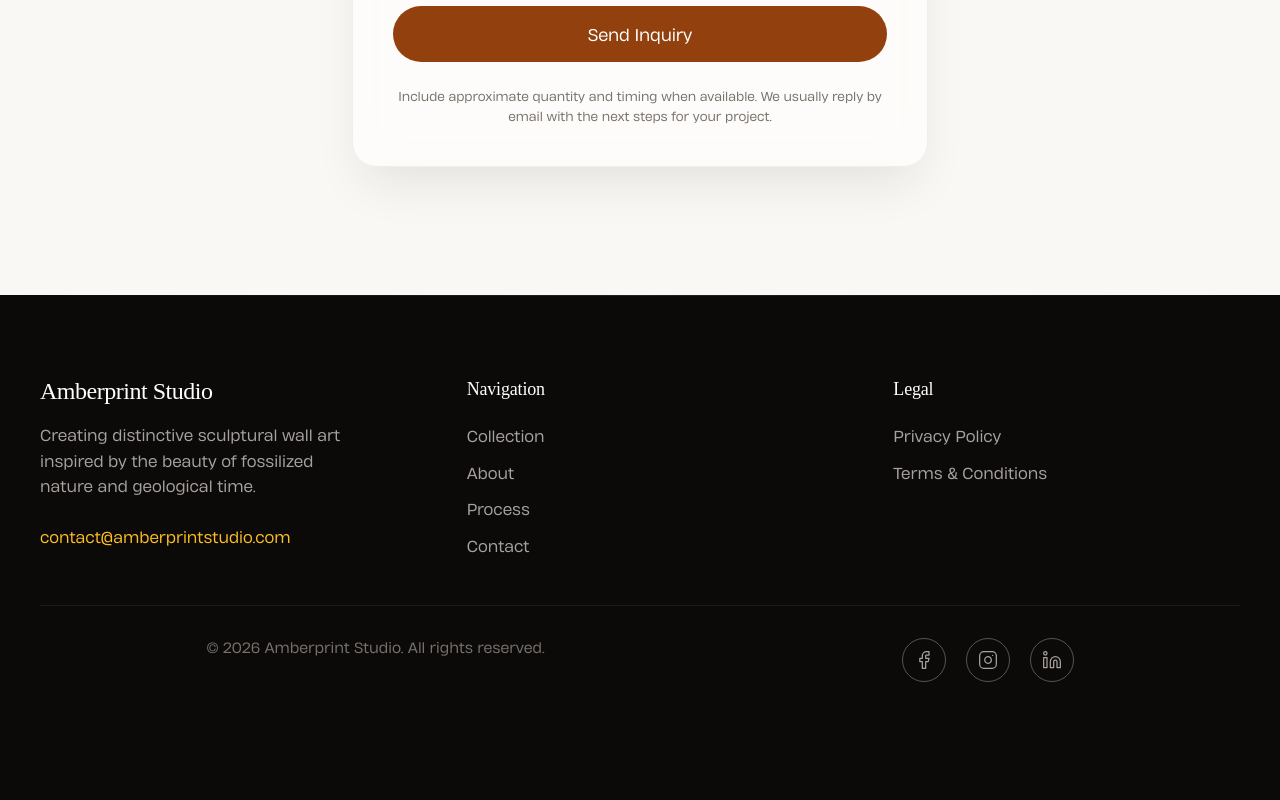
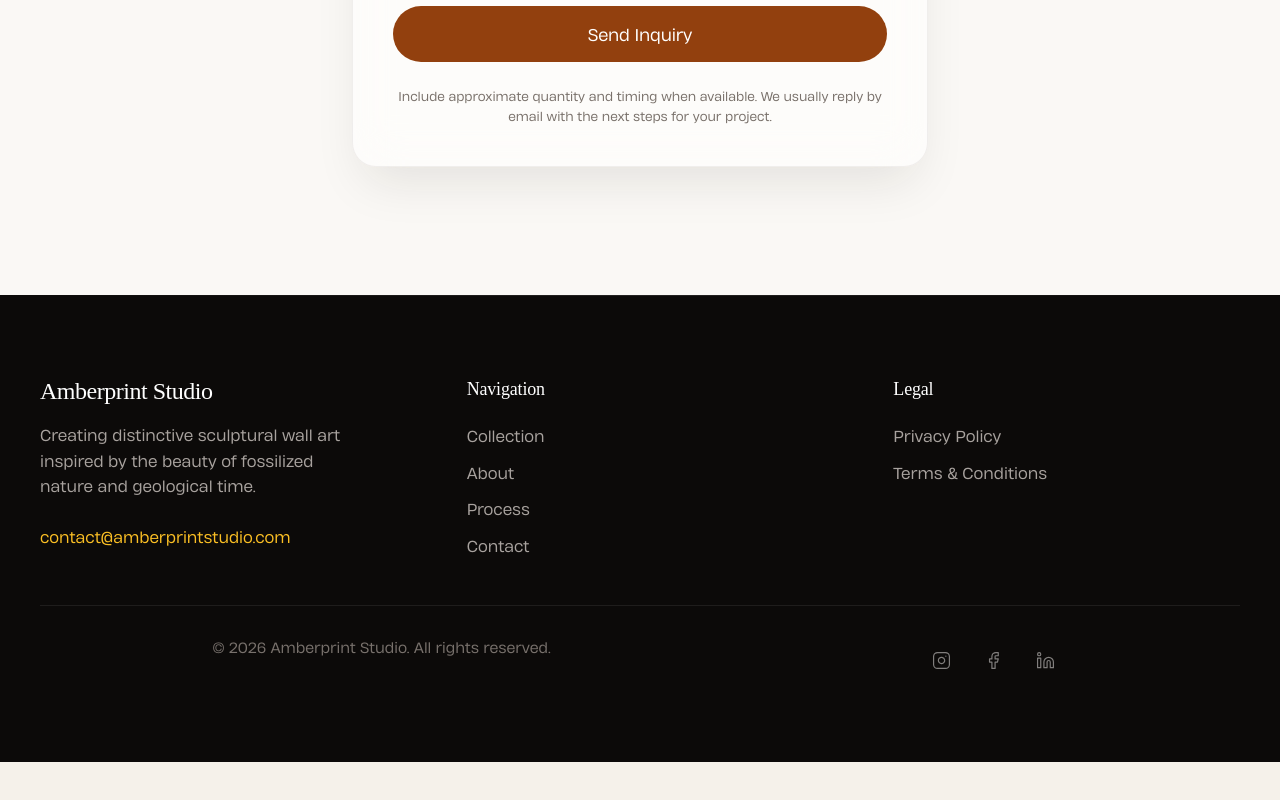
Before and after one commit to carloslores/amberprintstudio, a Next.js app: page / in a window 1280 px wide. Shown: the part 5951-6751 px from the top of the page. After the commit the page ends 6713 px from the top, so only its background shows below. Built offline with nearby package versions, Linux system fonts and the light colour scheme; no server answers.

Commit message:
simplify footer social links (#6)

```diff
--- a/components/footer.tsx
+++ b/components/footer.tsx
@@ -64,6 +64,45 @@ export function Footer() {
         }
         .footer-email:hover::after {
           width: 100%;
+        }
+        .social-icon-link {
+          align-items: center;
+          background: transparent;
+          border: 0;
+          border-radius: 9999px;
+          color: var(--stone-300, #d6d3d1);
+          display: inline-flex;
+          height: 44px;
+          justify-content: center;
+          opacity: 0.58;
+          transition:
+            color 0.35s cubic-bezier(0.23, 1, 0.32, 1),
+            opacity 0.35s cubic-bezier(0.23, 1, 0.32, 1),
+            transform 0.35s cubic-bezier(0.23, 1, 0.32, 1);
+          width: 44px;
+        }
+        .social-icon-link svg {
+          height: 19px;
+          width: 19px;
+        }
+        .social-icon-link:hover,
+        .social-icon-link:focus-visible {
+          color: var(--amber-400, #fbbf24);
+          opacity: 1;
+          transform: translateY(-2px);
+        }
+        .social-icon-link:focus-visible {
+          outline: 1px solid color-mix(in srgb, var(--amber-400, #fbbf24) 70%, transparent);
+          outline-offset: -5px;
+        }
+        @media (prefers-reduced-motion: reduce) {
+          .social-icon-link {
+            transition: none;
+          }
+          .social-icon-link:hover,
+          .social-icon-link:focus-visible {
+            transform: none;
+          }
         }
       `}</style>
 
@@ -169,19 +208,8 @@ export function Footer() {
         >
           <span>© {currentYear} Amberprint Studio. All rights reserved.</span>
           {/* Social Media Links */}
-          <div
-            className="flex justify-center gap-5 mb-10"
-          >
+          <div className="flex justify-center gap-2">
             {[
-              {
-                label: "Facebook",
-                href: "https://www.facebook.com/amberprintstudio",
-                icon: (
-                  <svg width="20" height="20" viewBox="0 0 24 24" fill="none" stroke="currentColor" strokeWidth="1.5" strokeLinecap="round" strokeLinejoin="round">
-                    <path d="M18 2h-3a5 5 0 0 0-5 5v3H7v4h3v8h4v-8h3l1-4h-4V7a1 1 0 0 1 1-1h3z" />
-                  </svg>
-                ),
-              },
               {
                 label: "Instagram",
                 href: "https://www.instagram.com/amberprintstudio",
@@ -190,6 +218,15 @@ export function Footer() {
                     <rect x="2" y="2" width="20" height="20" rx="5" ry="5" />
                     <path d="M16 11.37A4 4 0 1 1 12.63 8 4 4 0 0 1 16 11.37z" />
                     <line x1="17.5" y1="6.5" x2="17.51" y2="6.5" />
+                  </svg>
+                ),
+              },
+              {
+                label: "Facebook",
+                href: "https://www.facebook.com/amberprintstudio",
+                icon: (
+                  <svg width="20" height="20" viewBox="0 0 24 24" fill="none" stroke="currentColor" strokeWidth="1.5" strokeLinecap="round" strokeLinejoin="round">
+                    <path d="M18 2h-3a5 5 0 0 0-5 5v3H7v4h3v8h4v-8h3l1-4h-4V7a1 1 0 0 1 1-1h3z" />
                   </svg>
                 ),
               },
@@ -213,29 +250,6 @@ export function Footer() {
                 aria-label={social.label}
                 onClick={() => track("social_click", { network: social.label })}
                 className="social-icon-link"
-                style={{
-                  display: "flex",
-                  alignItems: "center",
-                  justifyContent: "center",
-                  width: "44px",
-                  height: "44px",
-                  borderRadius: "50%",
-                  border: "1.5px solid var(--stone-600, #57534e)",
-                  color: "var(--stone-400, #a8a29e)",
-                  transition: "all 0.5s cubic-bezier(0.23, 1, 0.32, 1)",
-                }}
-                onMouseEnter={(e) => {
-                  e.currentTarget.style.color = "white";
-                  e.currentTarget.style.borderColor = "var(--amber-400, #fbbf24)";
-                  e.currentTarget.style.transform = "translateY(-3px)";
-                  e.currentTarget.style.boxShadow = "0 4px 20px rgba(251, 191, 36, 0.15)";
-                }}
-                onMouseLeave={(e) => {
-                  e.currentTarget.style.color = "var(--stone-400, #a8a29e)";
-                  e.currentTarget.style.borderColor = "var(--stone-600, #57534e)";
-                  e.currentTarget.style.transform = "translateY(0)";
-                  e.currentTarget.style.boxShadow = "none";
-                }}
               >
                 {social.icon}
               </a>
```
